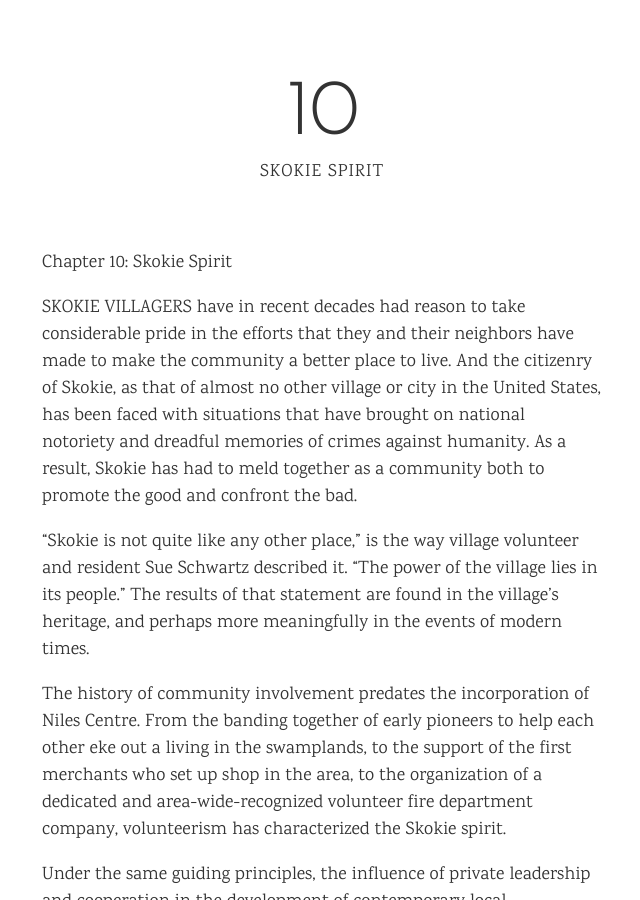
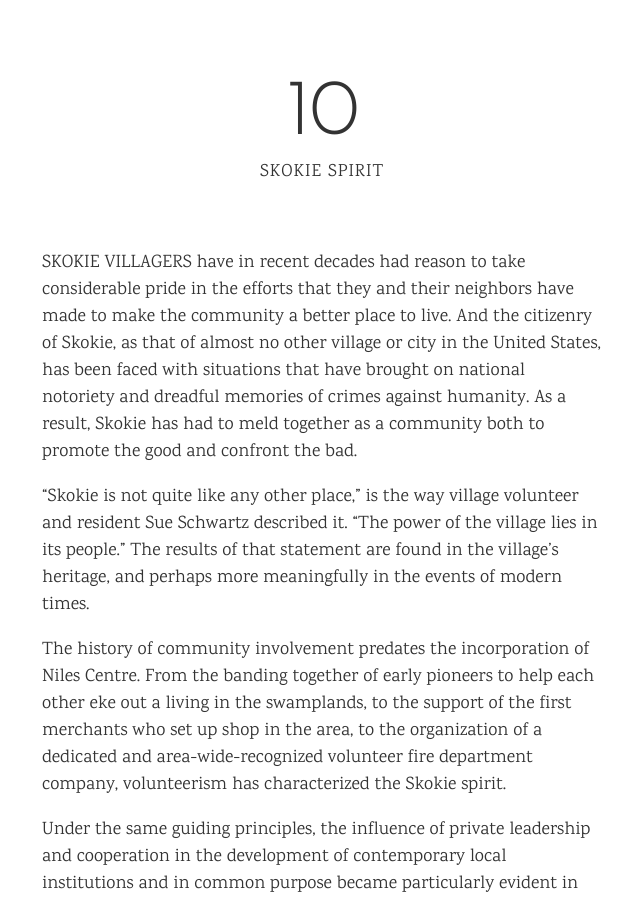
Before and after one commit to skokielibrary/skokiecentennial, a Jekyll site: the page built from _chapters/10.markdown, in a window 1280 px wide and 900 px high. Shown: the whole window, without its empty margins (318-958 px from the left). Built offline with Jekyll 4.4.1, drawn with Linux system fonts in a browser that asks for light colours; some of the changed lines change nothing that is shown.

Commit message:
Update 10.markdown

```diff
--- a/_chapters/10.markdown
+++ b/_chapters/10.markdown
@@ -2,7 +2,6 @@
 title: "10"
 subtitle: "Skokie Spirit"
 ---
-Chapter 10: Skokie Spirit
 
 SKOKIE VILLAGERS have in recent decades had reason to take considerable pride in the efforts that they and their neighbors have made to make the community a better place to live. And the citizenry of Skokie, as that of almost no other village or city in the United States, has been faced with situations that have brought on national notoriety and dreadful memories of crimes against humanity. As a result, Skokie has had to meld together as a community both to promote the good and confront the bad.
 
@@ -12,10 +11,11 @@
 
 Under the same guiding principles, the influence of private leadership and cooperation in the development of contemporary local institutions and in common purpose became particularly evident in the 1950s. And today it is one of Skokie’s most tangible and admirable assets.
 
-![Skokie Spirit stained glass window at the Village Hall]({{ site.baseurl }}/assets/img/)
+![Skokie Spirit stained glass window at the Village Hall]({{ site.baseurl }}/assets/img/160.jpg)
 *Skokie Spirit stained glass window at the Village Hall*
 
 ## Village Firsts
+
 The civic spirit of Skokie’s residents has enabled the village to become an important and historic innovator in a number of different areas of endeavor. The efforts of private citizens have been responsible for making Skokie the first community in Illinois, and one of the first in the United States, to establish a Fine Arts Commission. Skokie was also the first Illinois community in which an official body of local government actively promoted fair housing practices for members of all minority groups. It was in Skokie, too, that the state’s first comprehensive, community-wide blood donor program was created. And Skokie is home to the uniquely original Orchard Village, which aids and guides the mentally handicapped.
 
 These are just some of the most significant examples of the lasting, trend-setting policies and interests of the village and its residents. Most came about because of the efforts of interested citizens who encouraged their neighbors and their local government to respond to a need they recognized first. They are clear indicators of the uncommon civic spirit of Skokie.
@@ -28,6 +28,7 @@
 Skokie, the kinetic light sculpture by John David Mooney on the Village Green, was sponsored by the commission. The September visit a few years ago by the Artrain, which in turn was visited by nearly 8,000 area residents including many school children, was also a Skokie Fine Arts Commission project. Of the significant ongoing programs underwritten by the commission, perhaps the most well-known are performances at schools, parks, and the library. Funds for paid performers at the library come from the Fine Arts Commission.
 
 ## The Skokie Blood Program
+
 Late in 1971, officials at Skokie Valley Hospital were faced with a critical shortage of whole blood. When a doctor on the hospital staff turned to the village Board of Health for help, Mayor Albert Smith and the Board of Trustees moved quickly to establish the first community-wide comprehensive blood donor program in the state of Illinois.
 
 The Blood Center at Chicago’s Michael Reese Hospital helped set up the project, and G.D. Searle & Company donated space at its Searle Parkway building, where the program is still headquartered. Skokie Girl Scouts prepared baked goods and acted as hostesses in the Searle facility. On November 29, 1971, Mayor Smith donated the first pint of blood for the new program.
@@ -39,6 +40,7 @@
 Community blood drives are conducted during the afternoon of the second Wednesday of each month at the offices of G.D. Searle at 4901 Searle Parkway. Other drives are held periodically at other locations.
 
 ## Orchard Village
+
 The purpose of Orchard Village, according to respite director Barbara Jacobson, is to help mentally handicapped men and women “to live as independently as they possibly can.” To meet this basic goal, the center maintains a wide range of programs, most created to help residents learn to live and work with decreasing amounts of supervision. About 60 people live in the Orchard Village facility at 7670 Marmora Avenue. A half-dozen more live in two private apartments in the village.
 
 Depending on the amount of supervision residents need, some work in sheltered workshops run by Orchard Village personnel. Others, with varying degrees of supervision, hold jobs at places such as W.W. Grainger and Old Orchard Shopping Center. Most of these workers have graduated from the janitorial program conducted at the Des Plaines campus of Oakton Community College.
@@ -46,6 +48,7 @@
 Although funding comes from a variety of sources, including sales from a thrift shop, bingo games, donations from the United Way, the Illinois departments of Public Aid and Mental Health, as well as Social Security benefits from residents themselves, Orchard Village has enjoyed considerable support from the people of Skokie as well as from the village of Skokie. Prior to his retirement, Mayor Albert Smith was a frequent visitor, attending ground-breaking ceremonies for the new assembly room and kitchen (opened in September, 1987) and graduation ceremonies for the janitorial program.
 
 ## Villagers Joining Together
+
 Historic events such as the proposed march by neo-Nazis in 1977, the closing of Niles Township East High School, and the creation of so many different programs and activities designed to benefit the village and Skokie residents, are prime examples of how villagers have organized to solve specific problems. There are, however, dozens of other ways that villagers come together.
 
 More than 150 organizations, associations and clubs are active in Skokie, in fields ranging from fine arts, education, politics, religion, and service groups, to athletics and hobbies. Parent-teacher associations have been created at every village school. Musical groups include the Skokie Valley Orchestral Association and the Skokie Valley Youth Symphony, the Choralaires and Harmonettes vocal groups, and the Skokie Valley Jazz Ensemble. Theatrical groups include Acting Up, the park district’s Devonshire Playhouse, Theatre 219, and the Upstage/Downstage Children’s Theatre, in addition to the well-known productions at Centre East. The Skokie Masonic Temple supports various chapters and lodges of the Freemasons. Other service groups include Knights of Columbus, Lions Club, Rotary Club, Kiwanis Club, Chamber of Commerce, and the Shriners.
@@ -53,6 +56,7 @@
 Each of these organizations, and many more too numerous to mention, provides its members and guests with an opportunity to enrich their lives and perhaps serve their community. Some have made lasting contributions to the quality of village life. All provide villagers with a chance to participate in wide- ranging activities.
 
 ## Generousity of Spirit
+
 The residents of Skokie are clearly willing to share their time and resources to help improve conditions in the village and make village life richer, more secure, and more enjoyable. The annual Fourth of July parade, once organized by the government, is now handled almost entirely by volunteers. The creation of the Fine Arts Commission, Centre East, the Oakton Community College Skokie satellite campus, and other important village institutions were the work, primarily, of concerned citizen volunteers.
 
 Certainly one cultural event in recent years typifies the involvement of Skokie residents in their community, the visit of the Artrain in 1985. The arrival of the state of Michigan’s Artrain was the culmination of a four-month whirlwind organizational effort spearheaded by the Fine Arts Commission, which ultimately involved the services of 400 volunteers.
@@ -67,10 +71,11 @@
 
 When the Arttain pulled out of Skokie, about 8,000 school children and many adults had passed through it, making the festival one of the most memorable experiences in recent history.
 
-![The visit of the Artrain in 1985 proved to be one of the most memorable examples of Skokie Spirit in the village's history.]({{ site.baseurl }}/assets/img/)
+![The visit of the Artrain in 1985 proved to be one of the most memorable examples of Skokie Spirit in the village's history.]({{ site.baseurl }}/assets/img/162.jpg)
 *The visit of the Artrain in 1985 proved to be one of the most memorable examples of Skokie Spirit in the village's history.*
 
 ## Centre East for the Arts
+
 One of the most enduring examples of the civic spirit of the village is Centre East, a combined cultural and civic center that began as a community campaign to save the Niles Township East High School building.
 
 Centre East began its operations as a center for the performing arts in the west wing of the building, days after the high school was officially closed in June, 1980. Its creation was the culmination of efforts by Mayor Albert Smith, the Illinois Arts Council, and dozens of local civic leaders and neighborhood residents.
@@ -83,19 +88,21 @@
 
 “What began as part of a community campaign to save the buildings of its former high school has today become a source of community pride,” a Centre East press release proudly proclaims, “...Centre East, a total center for the performing arts, a cultural resource for not only Skokie and Niles Township but the entire Chicago metropolitan area.
 
-![Centre East has been providing a stage for the performing arts since 1980]({{ site.baseurl }}/assets/img/)
+![Centre East has been providing a stage for the performing arts since 1980]({{ site.baseurl }}/assets/img/163b.jpg)
 *Centre East has been providing a stage for the performing arts since 1980*
 
-![Among the many famous performers who have appeared is jazz pianist/singer Ray Charles, caricatured at the left]({{ site.baseurl }}/assets/img/)
+![Among the many famous performers who have appeared is jazz pianist/singer Ray Charles, caricatured at the left]({{ site.baseurl }}/assets/img/163a.jpg)
 *Among the many famous performers who have appeared is jazz pianist/singer Ray Charles, caricatured at the left*
 
 ## Other Village Organizations
+
 Each of the nearly 150 organizations active in Skokie has a story worth telling. Unfortunately, space does not permit even a brief mention of all of them. Some of the more historic or major groups are described in the Centennial History of Skokie.
 
-![The Luxembourg Brotherhood of America's Section15, founded in Niles Centre in 1905, is the oldest civic or fraternal organization still in existence in Skokie.  Shown here are officers of the section in 1938, left to right:  seated, Nick Kalmes, Pat Seul, Martin "Scotty" Krier, Paul Hermes, Joseph Freres; standing, Anton Krier, Jr., Anton "Tony" Seul, Val Krier, Bill Biegert, Sr., Adam Hohs.]({{ site.baseurl }}/assets/img/)
+![The Luxembourg Brotherhood of America's Section15, founded in Niles Centre in 1905, is the oldest civic or fraternal organization still in existence in Skokie.  Shown here are officers of the section in 1938, left to right:  seated, Nick Kalmes, Pat Seul, Martin "Scotty" Krier, Paul Hermes, Joseph Freres; standing, Anton Krier, Jr., Anton "Tony" Seul, Val Krier, Bill Biegert, Sr., Adam Hohs.]({{ site.baseurl }}/assets/img/1987047062.jpg)
 *The Luxembourg Brotherhood of America's Section15, founded in Niles Centre in 1905, is the oldest civic or fraternal organization still in existence in Skokie.  Shown here are officers of the section in 1938, left to right:  seated, Nick Kalmes, Pat Seul, Martin "Scotty" Krier, Paul Hermes, Joseph Freres; standing, Anton Krier, Jr., Anton "Tony" Seul, Val Krier, Bill Biegert, Sr., Adam Hohs.*
 
 ## Mayer Kaplan Jewish Community Center
+
 The roots of this historic yet thoroughly modern institution date back to 1903, when Jewish leaders in Chicago formed the Chicago Hebrew Institute to enrich the educational and cultural opportunities for the area Jews. The institution flourished for decades, becoming the Jewish People’s Institute (JPI) in 1922.
 
 Reflecting the northward movement of many Chicago-area Jews, in 1945 the JPI established extension programs in Rogers Park and Northtown. The following year, the organization changed its name to the Jewish Community Center.
@@ -106,33 +113,39 @@
 
 The center’s extensive early childhood programs range from day-care to nursery school to physical fit­ness, in addition to several day camps. Programs for adults and senior citizens include Judaic studies, folk dance, professional enrichment, personal support, and a variety of others too numerous to mention, including extensive physical fitness and exercise regi­mens.
 
+![The Bernard Horwich/Meyer Kaplan Jewish Community Center at 5050 West Church Street, which began as a storefront operation in 1957, now offers a variety of services for health and entertainment activities]({{ site.baseurl }}/assets/img/164.jpg)
 The Bernard Horwich/Meyer Kaplan Jewish Community Center at 5050 West Church Street, which began as a storefront operation in 1957, now offers a variety of services for health and entertainment activities
 
 ## The Women's Club of Skokie
+
 Formed in 1926 at the suggestion of Dr. Louise Klehm, the Woman’s Club of Skokie (originally of Niles Center) is the oldest service club in the village. In its more than half-century of service, the organiza­tion has been involved in various forms of charity work, tree planting campaigns, support of the Red Cross, the preparation of lunches for senior citizens, and many other projects. Today, the club is smaller than in earlier years, but it continues to function in the spirit typical of the generosity of Skokie’s citizens.
 
 ## The Garden Club of Skokie
+
 Chartered by the state of Illinois on April 25, 1951, the club was founded “to promote interest in the development of more attractive gardens, to stimulate among amateurs the knowledge and love of garden­ing, and to show how well grown plant material may be used for decoration indoors as well as the outdoor living area.” Although many of its members have been involved in local, state, and national events during the intervening years, the goals of the club today are much the same as they were more than 35 years ago.
 
 ## Skokie American Legion Post 320
+
 “Twenty-eight servicemen and one war nurse” at­tended the organizational meeting of the post on De­cember 18, 1931. Among the World War II veterans who served as its commanders were John O’Con­nell, a founder and chairman of Skokie Federal Sav­ings and Loan Association, and Robert McGowan, a treasurer of Rand McNally.
 
 By 1987, post membership had increased to 566. A number of changes to the appearance of the post have occurred recently. In 1986, two old structures adjoining the vintage building were demolished, one of which was the birthplace of Dr. Louise Klehm. In 1987, the M2 military tank, which had stood in front of the post for nearly 40 years, was judged a “nui­sance” and removed.
 
 Perhaps the best remembered triumphs of the post occurred in 1955, 1956, and 1957, when the “Sko­kie Indians,” the post’s drum and bugle corns, won three consecutive national championships. Judge Harvey Schwartz, long-time corporation counsel for the village, was a bugler on those championship teams.
 
-![Two past commanders of Skokie's American Legion Post 320:  Herman Giannini (left) and Ray Haben]({{ site.baseurl }}/assets/img/)
+![Two past commanders of Skokie's American Legion Post 320:  Herman Giannini (left) and Ray Haben]({{ site.baseurl }}/assets/img/1987049007.jpg)
 *Two past commanders of Skokie's American Legion Post 320:  Herman Giannini (left) and Ray Haben*
 
-![Many Skokians served in the armed forces during World War II]({{ site.baseurl }}/assets/img/)
+![Many Skokians served in the armed forces during World War II]({{ site.baseurl }}/assets/img/166.jpg)
 *Many Skokians served in the armed forces during World War II*
 
 ## Skokie Rotary Club
+
 “The motto of Rotary Clubs is ‘Service above self,’” says former Skokie Rotary Club president and District 69 elementary school superintendent Ralph Johnson, “and that motto typifies the activities of the Skokie Rotary Club.”
 
 The approximately 70 members of the Skokie Ro­tary support a variety of groups within the commu­nity, including Boy Scouts, Girl Scouts, Orchard Village, and the Junior Achievement program for high school students. It also supports a worldwide ef­fort of Rotary Clubs International called “Polio Plus,” an international effort to rid the world of polio by the year 2005.
 
 ## Volunteer Services of Skokie Valley
+
 Launched as the result of a survey sent out to not-for-profit groups, this important agency, composed of volunteer workers, perhaps best exemplifies the unu­sual generosity of so many of Skokie’s residents. The Volunteer Services of Skokie Valley was formally es­tablished in 1973, its purpose to serve as a clearing­house for volunteer requests from 80 not-for-profit organizations and agencies.
 
 “We try to match volunteer workers and their spe­cial talents and skills with appropriate volunteer organizations,” reported Volunteer Services chair­woman Sue Schwartz. “We try to find positions that will be interesting and stimulating to the volunteers, as well as beneficial to the organizations and agencies.
@@ -142,16 +155,19 @@
 Skokie has indeed proved that it is a community filled with a generosity of spirit and an abundance of energy, which make it a village to be proud of both historically and in modern times.
 
 ## Jewish War Veterans Post 328
+
 Organized in 1947, Post 328 currently has about 350 members and meets once a month at the Skokie Valley Synagogue. According to post commander Ralph Caplin, membership is made up mostly of “World War II vets and a few from the Korean War.”
 
 One of the major activities of the post is to provide entertainment programs for veterans in area Veterans Administration hospitals. Commander Caplin notes that the organization also “informs veterans of their entitlements from the V.A., counsels disabled vets and their wives and children, offers low-cost medical and life insurance, furnishes military funerals, and of­fers grave sites to indigent Jewish veterans.”
 
 ## Skokie Kiwanis Club
+
 About 38 men and women are members of the Skokie chapter of this well-known national service organization. Founded in the early 1950s, the Skokie chapter of the Kiwanis Club currently meets each Thursday for luncheons at the Holiday Inn.
 
 The local Kiwanis provides scholarships for local children to attend park district camps, offers food baskets to the needy during the holidays, presents gift certificates for clothing and other necessities, and provides funds for medical services and items such as wheelchairs and crutches for the needy.
 
 ## Skokie Lions Club
+
 Originally organized in the 1970s and then dis­banded due to lack of personnel and direction, the Skokie Lions Club was reestablished in 1984, primar­ily through the efforts of Mort Paradise and the urging of Mayor Albert Smith. During the first six months of 1988, membership increased from 15 to about 25 men and women.
 
 “The Lions Club is the world’s largest service organization,” outgoing president Mort Paradise reported in 1988. “Its primary purpose is to help the blind all over the world.”
@@ -159,6 +175,7 @@
 The Skokie club recently became affiliated with a Lions Club in India, helping to provide Indian citizens with eye glasses and other vision-related assistance. Locally, the club works with Niles Township high schools to provide eye glasses and initial vision screening programs. Meetings are held the third Tuesday of the month at Gullivers Restaurant.
 
 ## Veterans of Foreign Wars Post 3854
+
 Open to veterans who have served in wartime out­side of the continental United States, VFW Post 3854 helps to sponsor the Special Olympics program, pro­vides rehabilitation services for hospitalized veterans, and cares for widows and orphans. The organization also sponsors a home for orphans in Michigan.
 
 The VFW’s well-known Poppy Day helps raise funds for many of its services. Post 3854 has donated television sets to area hospitals, provided funds for a kidney dialysis machine at Hines Veterans Hospital, and offers a number of ongoing entertainment pro­jects for hospitalized veterans.
```
